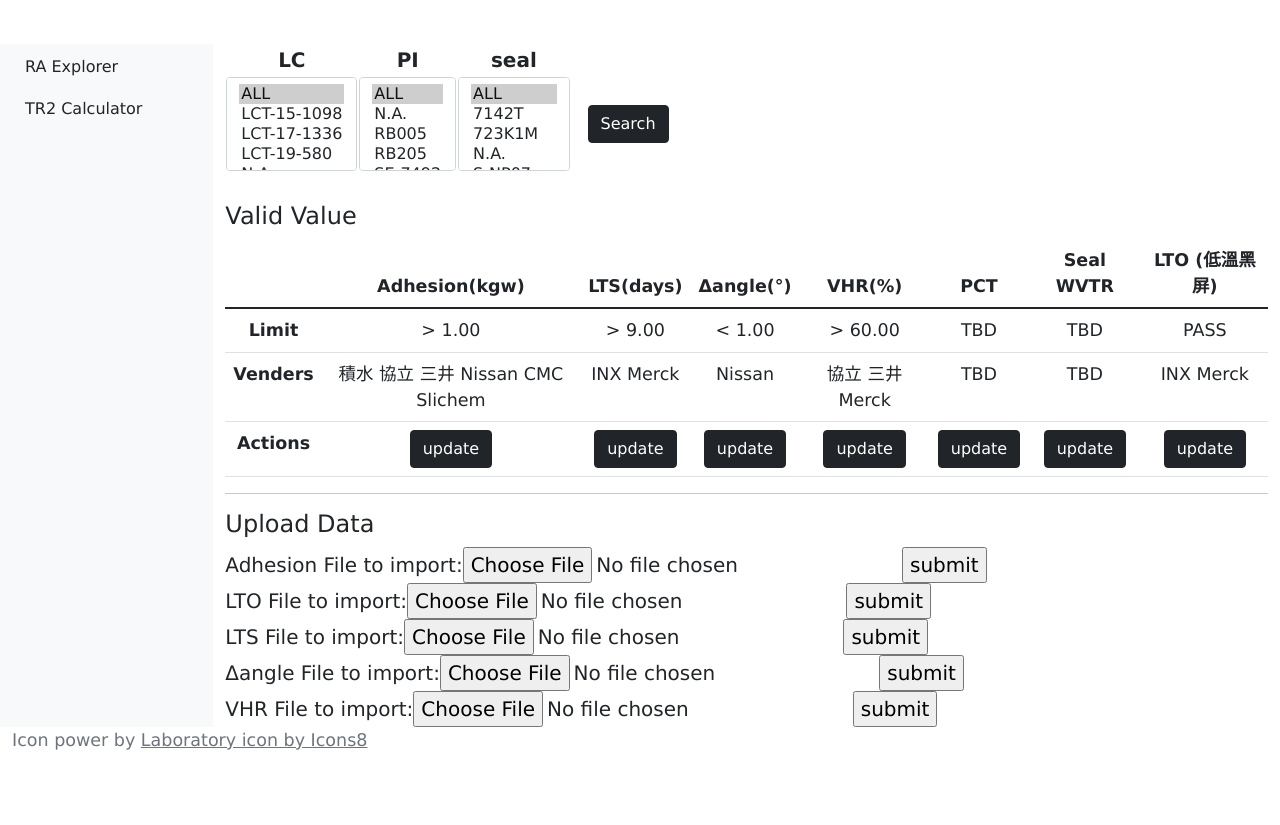
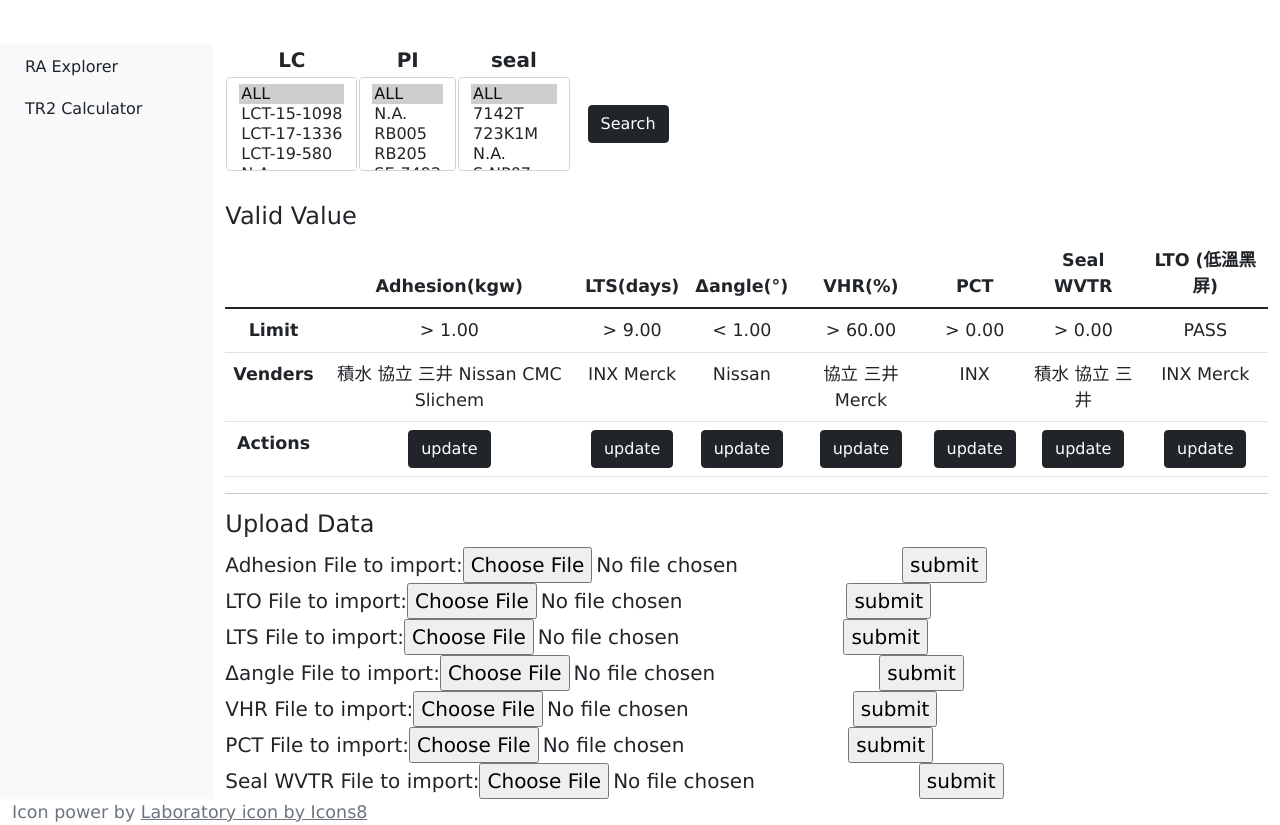
Before and after one commit to dimsplendid/td_toolkits_reconstruc, a Django app: page /ra_exploer/ in a window 1280 px wide. Shown: the part 56-881 px from the top of the page. Before the commit the page ends 806 px from the top, so only its background shows below. Run offline with Django 3.2, Linux system fonts and the light colour scheme; data comes from the database, SQL or seed files in the repository; both versions use the stored data as it was after the commit; some libraries are stand-ins or nearby versions.

Commit message:
add New RA Item: PCT, SealWVTR

```diff
--- a/ra_exploer/templates/filteredResult.html
+++ b/ra_exploer/templates/filteredResult.html
@@ -21,5 +21,11 @@
 <!-- <div>
     {{ plot_lto|safe }}
 </div> -->
+<div>
+    {{ plot_pct|safe }}
+</div>
+<div>
+    {{ plot_sealwvtr|safe }}
+</div>
 
 {% endblock %}
--- a/ra_exploer/templates/index.html
+++ b/ra_exploer/templates/index.html
@@ -77,8 +77,8 @@
             <td>
                 < {{ valid_delta_angle.value }}</td> <td>> {{ valid_VHR.value }}
             </td>
-            <td>TBD</td>
-            <td>TBD</td>
+            <td>> {{ valid_PCT.value }}</td>
+            <td>> {{ valid_SealWVTR.value }}</td>
             <td> PASS </td>
         </tr>
         <tr>
@@ -103,8 +103,14 @@
                 {{ vender.name }}
                 {% endfor %}
             </td>
-            <td>TBD</td>
-            <td>TBD</td>
+            <td>{% for vender in valid_PCT.venders.values %}
+                {{ vender.name }}
+                {% endfor %}
+            </td>
+            <td>{% for vender in valid_SealWVTR.venders.values %}
+                {{ vender.name }}
+                {% endfor %}
+            </td>
             <td>
                 {% for vender in valid_LTO.venders.values %}
                 {{ vender.name }}
@@ -126,10 +132,10 @@
                 <a class="btn btn-dark" href="{% url 'valid-update' 'VHR(heat)' %}">update</a>
             </td>
             <td>
-                <a class="btn btn-dark" href="">update</a>
+                <a class="btn btn-dark" href="{% url 'valid-update' 'PCT' %}">update</a>
             </td>
             <td>
-                <a class="btn btn-dark" href="">update</a>
+                <a class="btn btn-dark" href="{% url 'valid-update' 'Seal WVTR' %}">update</a>
             </td>
             <td>
                 <a class="btn btn-dark" href="{% url 'valid-update' 'LTO' %}">update</a>
@@ -175,5 +181,16 @@
     {{ file_form.as_table }}
     <input type="submit" value="submit" />
 </form>
-
+<form action="{% url 'import_pct' %}" enctype="multipart/form-data" method="post">
+    {% csrf_token %}
+    <label>PCT</label>
+    {{ file_form.as_table }}
+    <input type="submit" value="submit" />
+</form>
+<form action="{% url 'import_sealwvtr' %}" enctype="multipart/form-data" method="post">
+    {% csrf_token %}
+    <label>Seal WVTR</label>
+    {{ file_form.as_table }}
+    <input type="submit" value="submit" />
+</form>
 {% endblock %}
--- a/ra_exploer/urls.py
+++ b/ra_exploer/urls.py
@@ -6,11 +6,13 @@ urlpatterns = [
     path('', views.index, name='index'),
     # path('search'),
     url(r'^export/csv/$', views.export_results_csv, name='export_results_csv'),
-    path('import/adhesion', views.import_adhesion, name='import_adhesion'),
-    path('import/lowTemperatureOperation', views.import_LTO, name='import_lto'),
-    path('import/lowTemperatureStorage', views.import_LTS, name='import_lts'),
-    path('import/deltaAngle', views.import_DeltaAngle, name='import_deltaAngle'),
-    path('import/vhr', views.import_VHR, name='import_vhr'),
+    path('import/adhesion/', views.import_adhesion, name='import_adhesion'),
+    path('import/lowTemperatureOperation/', views.import_LTO, name='import_lto'),
+    path('import/lowTemperatureStorage/', views.import_LTS, name='import_lts'),
+    path('import/deltaAngle/', views.import_DeltaAngle, name='import_deltaAngle'),
+    path('import/vhr/', views.import_VHR, name='import_vhr'),
+    path('import/pct/', views.import_PCT, name='import_pct'),
+    path('import/sealwvtr/', views.import_SealWVTR, name='import_sealwvtr'),
     path('validator/<str:slug>/update/',
          views.ValidatorUpdateView.as_view(), name='valid-update'),
     path('query/filteredResult/', views.filteredResultView, name='filtered-result'),
--- a/ra_exploer/views.py
+++ b/ra_exploer/views.py
@@ -13,7 +13,7 @@ from openpyxl.reader.excel import load_workbook
 # Create your views here.
 
 from .forms import SearchFrom, UploadFileForm
-from .models import VHR, DeltaAngle, LiquidCrystal, LowTemperatureOperation, Polyimide, Seal, Validator, Vender, File
+from .models import VHR, DeltaAngle, LiquidCrystal, LowTemperatureOperation, Polyimide, PressureCookingTest, Seal, SealWVTR, Validator, Vender, File
 from .models import Adhesion, LowTemperatureStorage
 
 
@@ -37,6 +37,8 @@ def index(request):
     valid_LTS = Validator.objects.get(name='LTS')
     valid_delta_angle = Validator.objects.get(name='Δ angle')
     valid_VHR = Validator.objects.get(name='VHR(heat)')
+    valid_PCT = Validator.objects.get(name='PCT')
+    valid_SealWVTR = Validator.objects.get(name='Seal WVTR')
 
     # Render the HTML template index.html with the data in the context variable
     return render(
@@ -55,6 +57,8 @@ def index(request):
                 'valid_LTS': valid_LTS,
                 'valid_delta_angle': valid_delta_angle,
                 'valid_VHR': valid_VHR,
+                'valid_PCT': valid_PCT,
+                'valid_SealWVTR': valid_SealWVTR,
             }
         )
     )
@@ -227,8 +231,65 @@ def import_VHR(request):
 
 def import_PCT(request):
     if request.method == 'POST':
-        form = UploadFileForm(request.POST, request.FILE)
-    pass
+        form = UploadFileForm(request.POST, request.FILES)
+
+        if form.is_valid():
+            ws = load_workbook(
+                filename=request.FILES['file'].file
+            ).worksheets[0]
+
+            header = True
+            for row in ws.values:
+                if header:
+                    header = False
+                    continue
+                LC, _ = LiquidCrystal.objects.get_or_create(name=row[1])
+                PI, _ = Polyimide.objects.get_or_create(name=row[2])
+                seal, _ = Seal.objects.get_or_create(name=row[3])
+                vender, _ = Vender.objects.get_or_create(name=row[7])
+                file, _ = File.objects.get_or_create(name=row[8])
+                if not PressureCookingTest.objects.filter(LC=LC, PI=PI, seal=seal, vender=vender, file_source=file,
+                                                 measure_condition=row[5], test_vehical=row[6],
+                                                 ).exists():
+                    PressureCookingTest.objects.create(value=row[4], LC=LC, PI=PI, seal=seal, vender=vender, file_source=file,
+                                              measure_condition=row[5], test_vehical=row[6],
+                                              )
+            return redirect(reverse('index'))
+
+        else:
+            return HttpResponseBadRequest()
+    return redirect(reverse('index'))
+
+def import_SealWVTR(request):
+    if request.method == 'POST':
+        form = UploadFileForm(request.POST, request.FILES)
+
+        if form.is_valid():
+            print('valid!')
+            ws = load_workbook(
+                filename=request.FILES['file'].file).worksheets[0]
+
+            header = True  # using for skip header, it should have a nicer method?
+            for row in ws.values:
+                if header:
+                    header = False
+                    continue
+                LC, _ = LiquidCrystal.objects.get_or_create(name=row[1])
+                PI, _ = Polyimide.objects.get_or_create(name=row[2])
+                seal, _ = Seal.objects.get_or_create(name=row[3])
+                vender, _ = Vender.objects.get_or_create(name=row[7])
+                file, _ = File.objects.get_or_create(name=row[8])
+                if not SealWVTR.objects.filter(LC=LC, PI=PI, seal=seal, vender=vender, file_source=file,
+                                          measure_condition_1=row[5], measure_condition_2=row[6],
+                                          ).exists():
+                    SealWVTR.objects.create(value=row[4], LC=LC, PI=PI, seal=seal, vender=vender, file_source=file,
+                                       measure_condition_1=row[5], measure_condition_2=row[6],
+                                       )
+            return redirect(reverse('index'))
+
+        else:
+            return HttpResponseBadRequest()
+    return redirect(reverse('index'))
 
 
 def query_table(query, model, writer, valid=True, cmp='gt'):
@@ -491,12 +552,47 @@ def filteredResultView(request):
                 plot_delta_angle = plot(delta_angle_fig, output_type='div')
             request.session['delta_angle_df'] = delta_angle_df.to_json()
 
+            pct_df, pct_mean_df = filterQuery(query, PressureCookingTest)
+            plot_pct = None
+            if len(pct_mean_df) > 0:
+                pct_fig = px.bar(
+                    pct_mean_df,
+                    x='configuration',
+                    y='value',
+                    color='Vender',
+                    barmode='group',
+                    labels={
+                        'value': 'PCT(hours)'
+                    }
+                )
+                plot_pct = plot(pct_fig, output_type='div')
+            request.session['pct_df'] = pct_df.to_json()
+
+            sealwvtr_df, sealwvtr_mean_df = filterQuery(query, SealWVTR)
+            plot_sealwvtr = None
+            if len(sealwvtr_mean_df) > 0:
+                sealwvtr_fig = px.bar(
+                    sealwvtr_mean_df,
+                    x='configuration',
+                    y='value',
+                    color='Vender',
+                    barmode='group',
+                    labels={
+                        'value': 'Seal WVTR'
+                    }
+                )
+                plot_sealwvtr = plot(sealwvtr_fig, output_type='div')
+            request.session['sealwvtr_df'] = sealwvtr_df.to_json()
+
+
             context = {
                 'plot_vhr': plot_vhr,
                 'plot_adhesion': plot_adhesion,
                 'plot_lts': plot_lts,
                 # 'plot_lto': plot_lto,
                 'plot_delta_angle': plot_delta_angle,
+                'plot_pct': plot_pct,
+                'plot_sealwvtr': plot_sealwvtr,
             }
 
             return render(request, 'filteredResult.html', context=context)
@@ -510,6 +606,8 @@ def xlsx_export(request):
     lts_df = pd.read_json(request.session['lts_df'])
     lto_df = pd.read_json(request.session['lto_df'])
     delta_angle_df = pd.read_json(request.session['delta_angle_df'])
+    pct_df = pd.read_json(request.session['pct_df'])
+    sealwvtr_df = pd.read_json(request.session['sealwvtr_df'])
 
     df = pd.concat(
         [
@@ -519,6 +617,8 @@ def xlsx_export(request):
             lts_df,
             lto_df,
             delta_angle_df,
+            pct_df,
+            sealwvtr_df,
         ],
         ignore_index=True
     )
--- a/td_toolkits/settings.py
+++ b/td_toolkits/settings.py
@@ -26,7 +26,7 @@ SECRET_KEY = 'django-insecure-qryc_v*xexc7b89caz-1lr6)yif033u=^r%t%=stlk-a3k=cub
 DEBUG = True
 
 # ALLOWED_HOSTS = ['192.168.0.182', '10.53.16.183', 'localhost']
-ALLOWED_HOSTS = []
+ALLOWED_HOSTS = ['10.53.16.115']
 
 # Application definition
 
```
Also changed, not shown: ra_exploer/admin.py (+15 -1 lines), ra_exploer/models.py (+50 -23 lines), db.sqlite3, ra_exploer/migrations/0005_auto_20211206_1105.py (added), ra_exploer/migrations/0006_sealwvtr.py (added), ra_exploer/migrations/0007_auto_20211206_1208.py (added).
